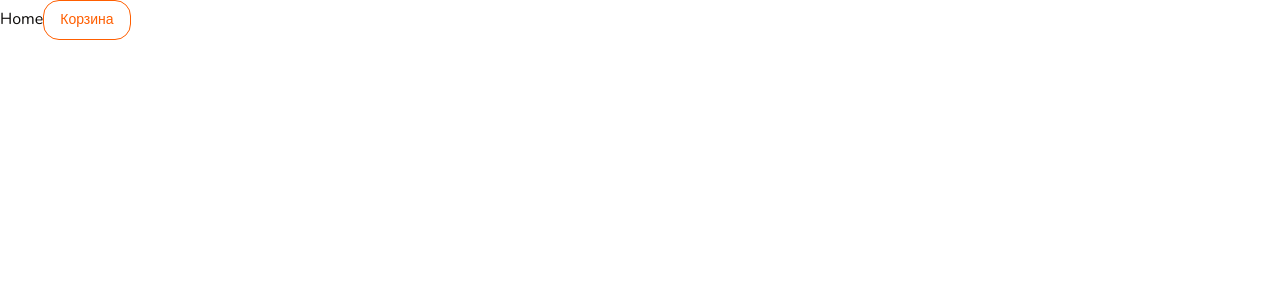
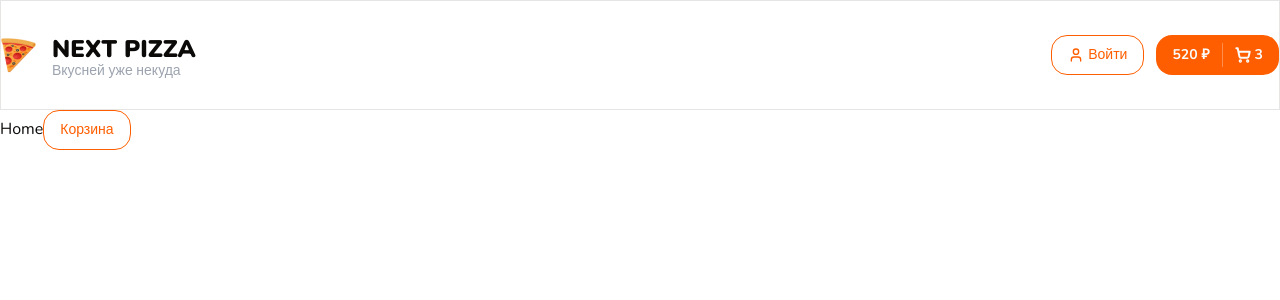
Before and after one commit to R0n316/next-pizza, a Next.js app in the folder next-pizza-app/: page / in a window 1280 px wide. Shown: the top 300 px of the page. Built offline with nearby package versions, Linux system fonts and the light colour scheme.

Commit message:
layout header

```diff
--- a/next-pizza-app/app/layout.tsx
+++ b/next-pizza-app/app/layout.tsx
@@ -2,6 +2,7 @@
 import { Nunito } from "next/font/google";
 import "./globals.css";
 import React from "react";
+import {Header} from "@/components/shared/header";
 
 const inter = Nunito({
     subsets: ['cyrillic'],
@@ -23,6 +24,7 @@
         <html lang="en">
             <body className={inter.className}>
                 <main className={'min-h-screen'}>
+                    <Header/>
                     {children}
                 </main>
             </body>
--- /dev/null
+++ b/next-pizza-app/components/shared/container.tsx
@@ -0,0 +1,14 @@
+import React from 'react';
+import {cn} from "@/lib/utils";
+
+interface Props {
+    className?: string;
+}
+
+export const Container: React.FC<React.PropsWithChildren<Props>> = ({ className, children }) => {
+    return (
+        <div className={cn('mx-auto max-w-[1280px]', className)}>
+            {children}
+        </div>
+    );
+}
--- /dev/null
+++ b/next-pizza-app/components/shared/header.tsx
@@ -0,0 +1,47 @@
+import React from 'react';
+import {cn} from "@/lib/utils";
+import {Container} from "@/components/shared/container";
+import Image from "next/image";
+import {Button} from "@/components/ui";
+import {ArrowRight, ShoppingCart, User} from "lucide-react";
+import {clsx} from "clsx";
+
+interface Props {
+    className?: string;
+}
+
+export const Header: React.FC<Props> = ({ className }) => {
+    return (
+        <header className={cn('border border-b', className)}>
+            <Container className={'flex items-center justify-between py-8'}>
+                <div className={'flex items-center gap-4'}>
+                    <Image src={'/logo.png'} alt={'Logo'} width={35} height={35}/>
+                    <div>
+                        <h1 className={'text-2xl uppercase font-black'}>Next pizza</h1>
+                        <p className={'text-sm text-gray-400 leading-3'}>Вкусней уже некуда</p>
+                    </div>
+                </div>
+                <div className={'flex items-center gap-3'}>
+                    <Button variant={'outline'} className={'flex items-center gap-1'}>
+                        <User size={16}/>
+                        Войти
+                    </Button>
+                    <div>
+                        <Button className={'group relative'}>
+                            <b>520 ₽</b>
+                            <span className={'h-full w-[1px] bg-white/30 mx-3'}/>
+                            <div className={'flex items-center gap-1 transition duration-300 group-hover:opacity-0'}>
+                                <ShoppingCart size={16} className={'relative'} strokeWidth={3}/>
+                                <b>3</b>
+                            </div>
+                            <ArrowRight size={20} className={clsx(
+                                'absolute right-5 transition duration-300',
+                                '-translate-x-2 opacity-0 group-hover:opacity-100 group-hover:translate-x-0'
+                                )}/>
+                        </Button>
+                    </div>
+                </div>
+            </Container>
+        </header>
+    );
+}
--- /dev/null
+++ b/next-pizza-app/components/shared/index.ts
@@ -0,0 +1,2 @@
+export {Container} from './container'
+export {Header} from './header'
--- /dev/null
+++ b/next-pizza-app/components/ui/index.ts
@@ -0,0 +1,9 @@
+export {Button} from './button';
+export {Checkbox} from './checkbox';
+export {Dialog} from './dialog';
+export {Drawer} from './drawer';
+export {Input} from './input';
+export {Popover} from './popover';
+export {Select} from './select';
+export {Skeleton} from './skeleton';
+export {Slider} from './slider';
```
Also changed, not shown: next-pizza-app/public/logo.png (added).
